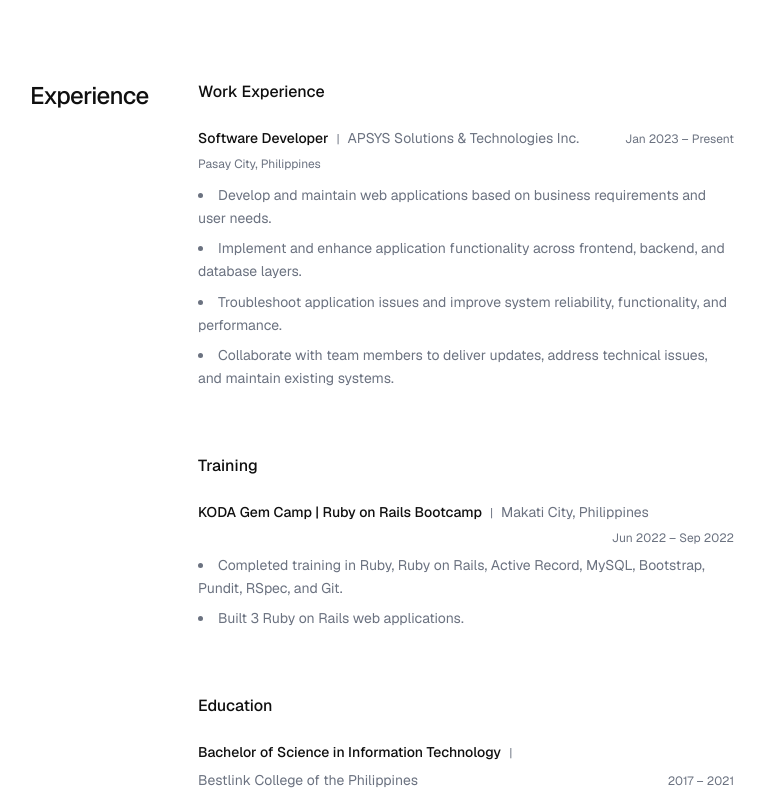
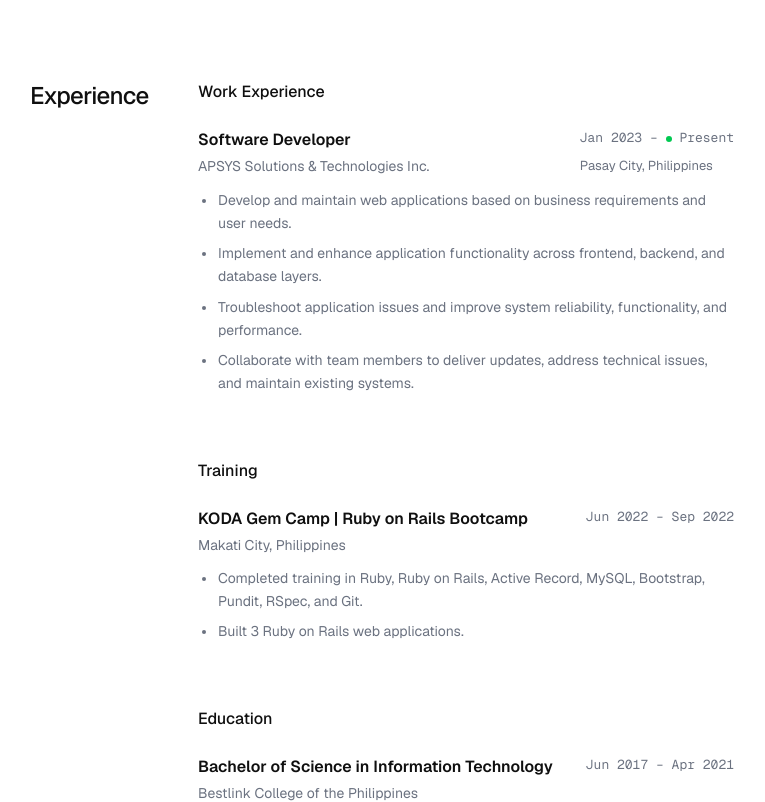
Before and after one commit to josegerryacevedo/personal-portfolio, a Next.js app: page / in a window 1280 px wide. Shown: the part 1320-2122 px from the top of the page, without its empty margins (258-1023 px from the left). Built offline with nearby package versions, Linux system fonts and the light colour scheme.

Commit message:
Refactor Experience component to utilize ExperienceHeader for improved layout and readability; update date formatting for consistency; add new ExperienceHeader component for better structure; update buildout configuration file.

```diff
--- a/src/components/Experience.tsx
+++ b/src/components/Experience.tsx
@@ -2,6 +2,7 @@
 
 import { useEffect, useRef, useState } from "react";
 import { Reveal, RevealItem } from "@/components/reveal";
+import ExperienceHeader from "@/components/ExperienceHeader";
 
 export default function Experience() {
   const work = [
@@ -35,7 +36,7 @@ export default function Experience() {
     {
       degree: "Bachelor of Science in Information Technology",
       school: "Bestlink College of the Philippines",
-      date: "2017 – 2021",
+      date: "Jun 2017 – Apr 2021",
     },
   ];
 
@@ -57,16 +58,21 @@ export default function Experience() {
               <h3 className="text-base font-medium text-foreground mb-6">Work Experience</h3>
             {work.map((w) => (
               <div key={w.company} className="mb-10">
-                <div className="flex flex-wrap items-baseline gap-2 mb-2">
-                  <span className="text-sm font-medium text-foreground">{w.role}</span>
-                  <span className="text-xs text-muted">|</span>
-                  <span className="text-sm text-muted">{w.company}</span>
-                  <span className="text-xs text-muted ml-auto">{w.date}</span>
-                </div>
-                <p className="text-xs text-muted mb-3">{w.location}</p>
-                <ul className="list-disc list-inside text-sm text-muted leading-relaxed space-y-2">
+<ExperienceHeader
+                  title={w.role}
+                  company={w.company}
+                  location={w.location}
+                  startDate="Jan 2023"
+                  endDate="Present"
+                />
+                <ul className="mt-3 space-y-2 text-sm text-muted leading-relaxed">
                   {w.bullets.map((b) => (
-                    <li key={b}>{b}</li>
+                    <li
+                      key={b}
+                      className="grid grid-cols-[12px_1fr] gap-x-2 items-start min-w-0 before:mt-[0.7em] before:h-1 before:w-1 before:rounded-full before:bg-muted before:justify-self-center before:content-['']"
+                    >
+                      <span className="min-w-0 [overflow-wrap:anywhere]">{b}</span>
+                    </li>
                   ))}
                 </ul>
               </div>
@@ -79,15 +85,21 @@ export default function Experience() {
               <h3 className="text-base font-medium text-foreground mb-6">Training</h3>
             {training.map((t) => (
               <div key={t.title} className="mb-10">
-                <div className="flex flex-wrap items-baseline gap-2 mb-2">
-                  <span className="text-sm font-medium text-foreground">{t.title}</span>
-                  <span className="text-xs text-muted">|</span>
-                  <span className="text-sm text-muted">{t.location}</span>
-                  <span className="text-xs text-muted ml-auto">{t.date}</span>
-                </div>
-                <ul className="list-disc list-inside text-sm text-muted leading-relaxed space-y-2">
+<ExperienceHeader
+                  title={t.title}
+                  company={t.location}
+                  location=""
+                  startDate="Jun 2022"
+                  endDate="Sep 2022"
+                />
+                <ul className="mt-3 space-y-2 text-sm text-muted leading-relaxed">
                   {t.bullets.map((b) => (
-                    <li key={b}>{b}</li>
+                    <li
+                      key={b}
+                      className="grid grid-cols-[12px_1fr] gap-x-2 items-start min-w-0 before:mt-[0.7em] before:h-1 before:w-1 before:rounded-full before:bg-muted before:justify-self-center before:content-['']"
+                    >
+                      <span className="min-w-0 [overflow-wrap:anywhere]">{b}</span>
+                    </li>
                   ))}
                 </ul>
               </div>
@@ -100,12 +112,13 @@ export default function Experience() {
               <h3 className="text-base font-medium text-foreground mb-6">Education</h3>
             {education.map((e) => (
               <div key={e.school} className="mb-10">
-                <div className="flex flex-wrap items-baseline gap-2 mb-2">
-                  <span className="text-sm font-medium text-foreground">{e.degree}</span>
-                  <span className="text-xs text-muted">|</span>
-                  <span className="text-sm text-muted">{e.school}</span>
-                  <span className="text-xs text-muted ml-auto">{e.date}</span>
-                </div>
+                <ExperienceHeader
+                  title={e.degree}
+                  company={e.school}
+                  location=""
+                  startDate=""
+                  endDate={e.date}
+                />
               </div>
             ))}
           </div>
--- /dev/null
+++ b/src/components/ExperienceHeader.tsx
@@ -0,0 +1,47 @@
+type ExperienceHeaderProps = {
+  title: string;
+  company: string;
+  location: string;
+  startDate: string;
+  endDate: string;
+};
+
+export default function ExperienceHeader({
+  title,
+  company,
+  location,
+  startDate,
+  endDate,
+}: ExperienceHeaderProps) {
+  const isPresent = endDate.toLowerCase() === "present";
+
+  return (
+    <header className="grid grid-cols-1 sm:grid-cols-[1fr_auto] gap-x-4 gap-y-1 min-w-0">
+      <h3 className="text-base font-semibold text-foreground min-w-0 [overflow-wrap:anywhere]">
+        {title}
+      </h3>
+      <p className="text-sm text-muted min-w-0 [overflow-wrap:anywhere]">
+        {company}
+      </p>
+{location ? (
+        <p className="text-[13px] text-muted min-w-0 [overflow-wrap:anywhere]">
+          {location}
+        </p>
+      ) : null}
+      <time className="text-[13px] font-mono text-muted tabular-nums whitespace-nowrap sm:col-start-2 sm:row-start-1 sm:text-right sm:self-start">
+        {startDate ? `${startDate} – ` : ""}
+        {isPresent ? (
+          <>
+            <span
+              className="inline-block h-1.5 w-1.5 rounded-full bg-green-500 align-middle"
+              aria-hidden="true"
+            />{" "}
+            Present
+          </>
+        ) : (
+          endDate
+        )}
+      </time>
+    </header>
+  );
+}
```
Also changed, not shown: buildout.txt.
